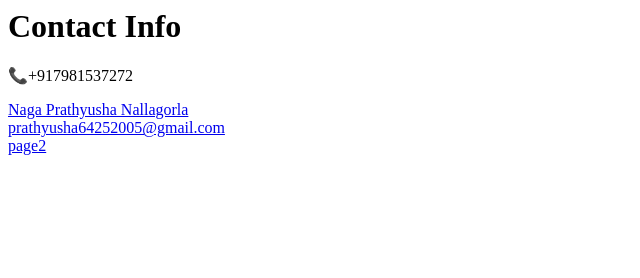
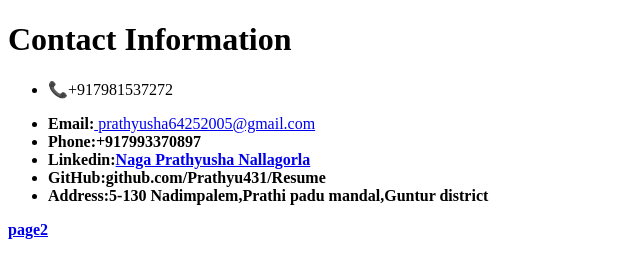
Before and after one commit to Prathyu431/Resume, a plain HTML site: page Contact.html in a window 1280 px wide. Shown: the whole page, without its empty margins (0-640 px from the left). Drawn offline with Linux system fonts and the light colour scheme.

Commit message:
Contact.html

```diff
--- a/Contact.html
+++ b/Contact.html
@@ -1,10 +1,22 @@
-<html>
+
+  <!DOCTYPE html>
+<html lang="en">
+<head>
+    <meta charset="UTF-8">
+    <meta name="viewport" content="width=device-width, initial-scale=1.0">
+    <title>Document</title>
+</head>
 <body>
-<h1>Contact Info</h1>
-
-<p> &#128222;+917981537272</p>
-<a href="https://www.linkedin.com/in/naga-prathyusha-nallagorla-6970aa2b5?utm_source=share&utm_campaign=share_via&utm_content=profile&utm_medium=android_app">Naga Prathyusha Nallagorla</a><br>
-<a href="prathyusha64252005@gmail.com"> prathyusha64252005@gmail.com</a><br>
-<a href="page2.html">page2</a>
+    <h1>Contact Information</h1>
+    <ul>
+      <li> <p> &#128222;+917981537272</p></li>
+        <li><b>Email:</b><a href="prathyusha64252005@gmail.com"> prathyusha64252005@gmail.com</a><br></li>
+        <li><b>Phone:+917993370897</li>
+        <li><b>Linkedin:<a href="https://www.linkedin.com/in/naga-prathyusha-nallagorla-6970aa2b5?utm_source=share&utm_campaign=share_via&utm_content=profile&utm_medium=android_app">Naga Prathyusha Nallagorla</a><br></b>
+        <li><b>GitHub:</b>github.com/Prathyu431/Resume</li>
+        <li><b>Address:</b>5-130 Nadimpalem,Prathi padu mandal,Guntur district</li>
+    </ul>
+  <a href="page2.html">page2</a>
 </body>
 </html>
+</html>
```
